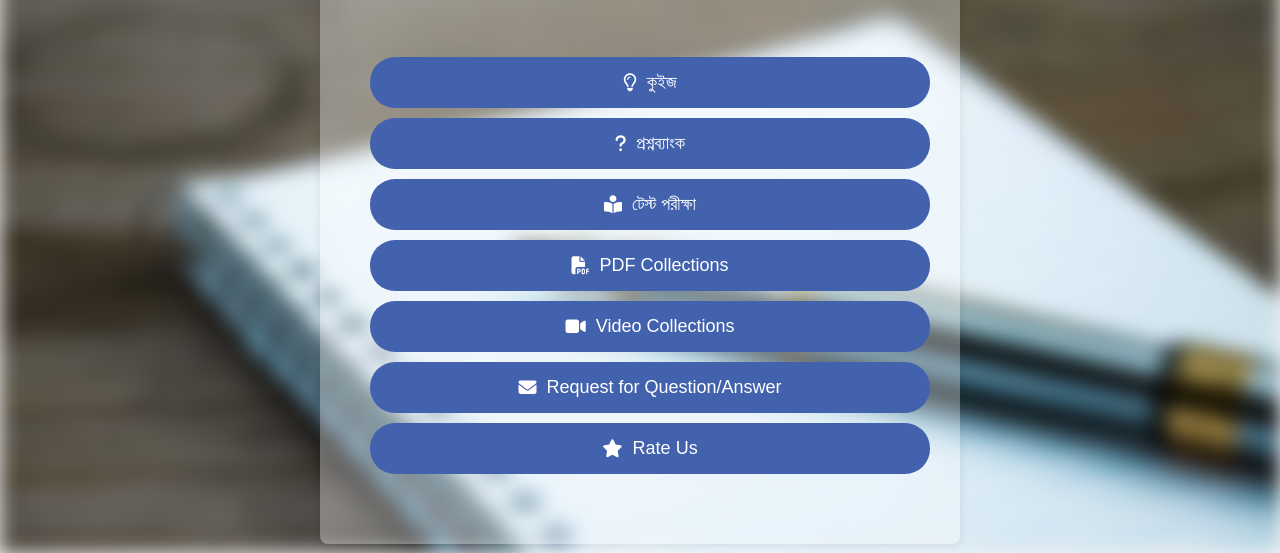
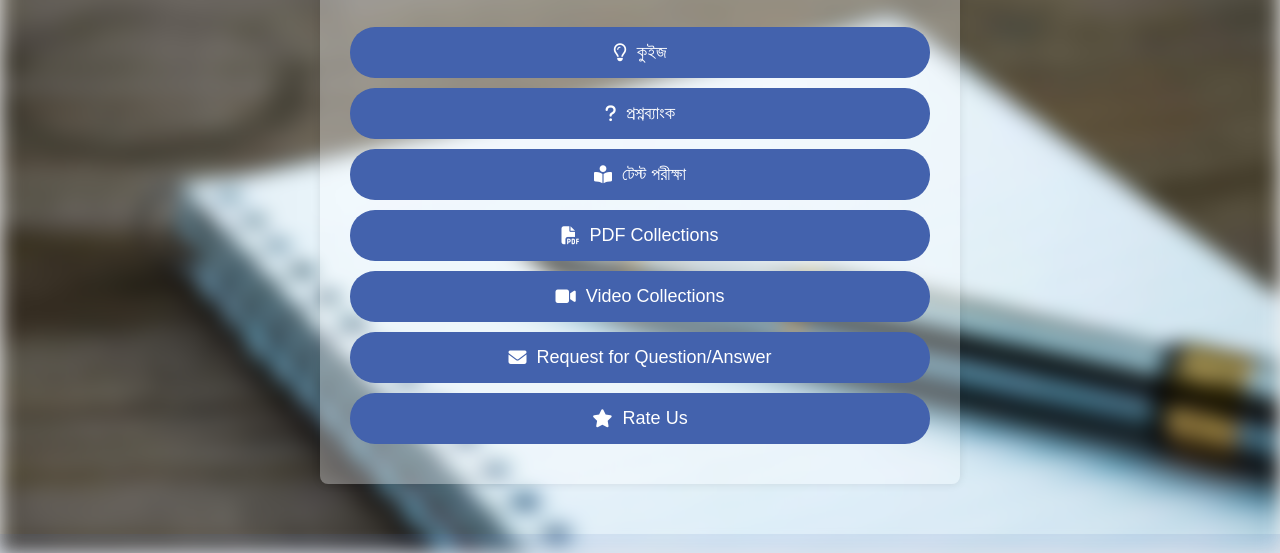
Before and after one commit to AbirSikder82/bcs-quiz, a plain HTML site: page index.html in a window 1280 px wide. Shown: the part 247-800 px from the top of the page. Drawn offline with Linux system fonts and the light colour scheme.

Commit message:
Added update style.css

```diff
--- a/style.css
+++ b/style.css
@@ -447,12 +447,14 @@ h1{
     margin-bottom: 10px;
 }
 .content-container {
-    padding: 20px;
+    padding: 10px;
     text-align: center;
-    margin: 20px 0;
+    margin: 0 0;
+    align-items: center;
 }
 .options {
     margin-top: 20px;
+    align-items: center;
 }
 .options button {
     display: inline-block;
@@ -465,7 +467,7 @@ h1{
     position: relative;
     cursor: pointer;
     font-size: 18px;
-    margin: 10px;
+    margin: 0 0 10px 0px;
     display: flex;
     align-items: center;
     justify-content: center;
```
